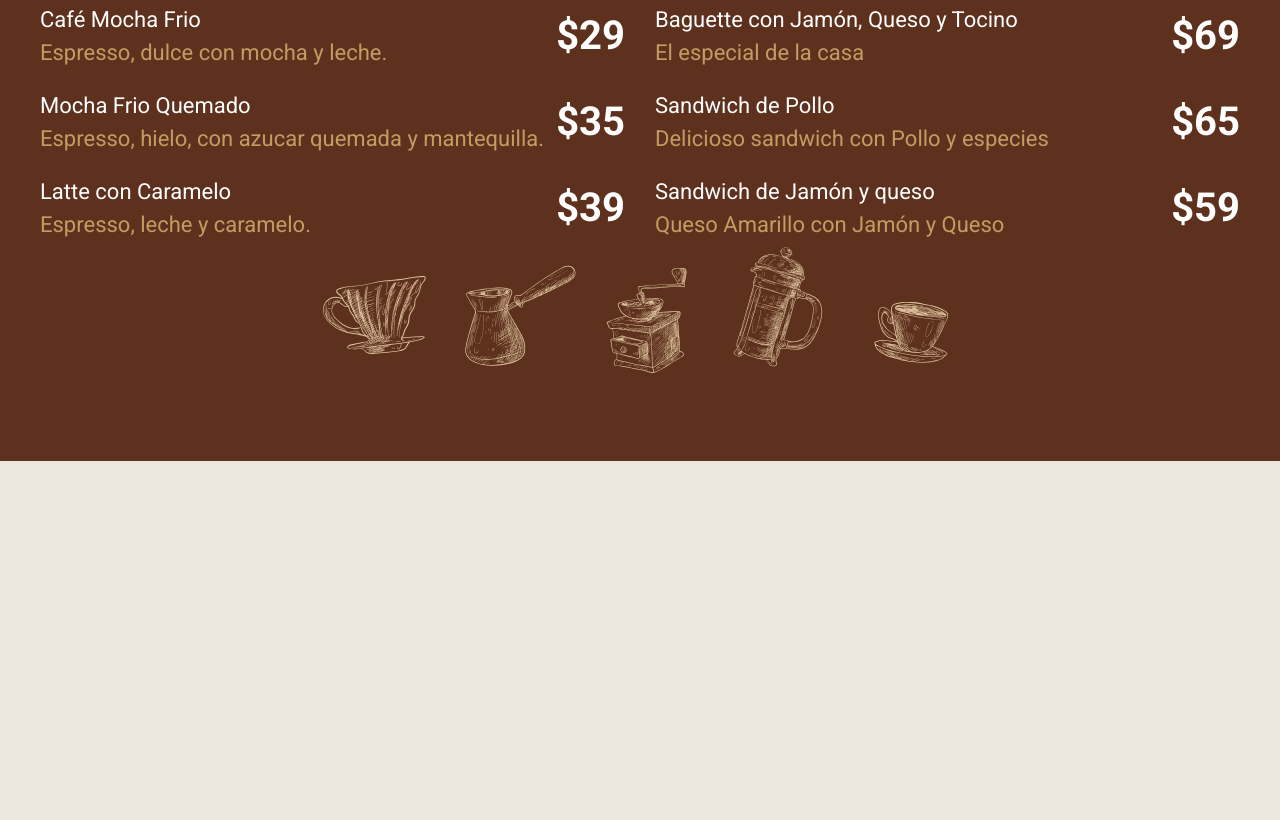
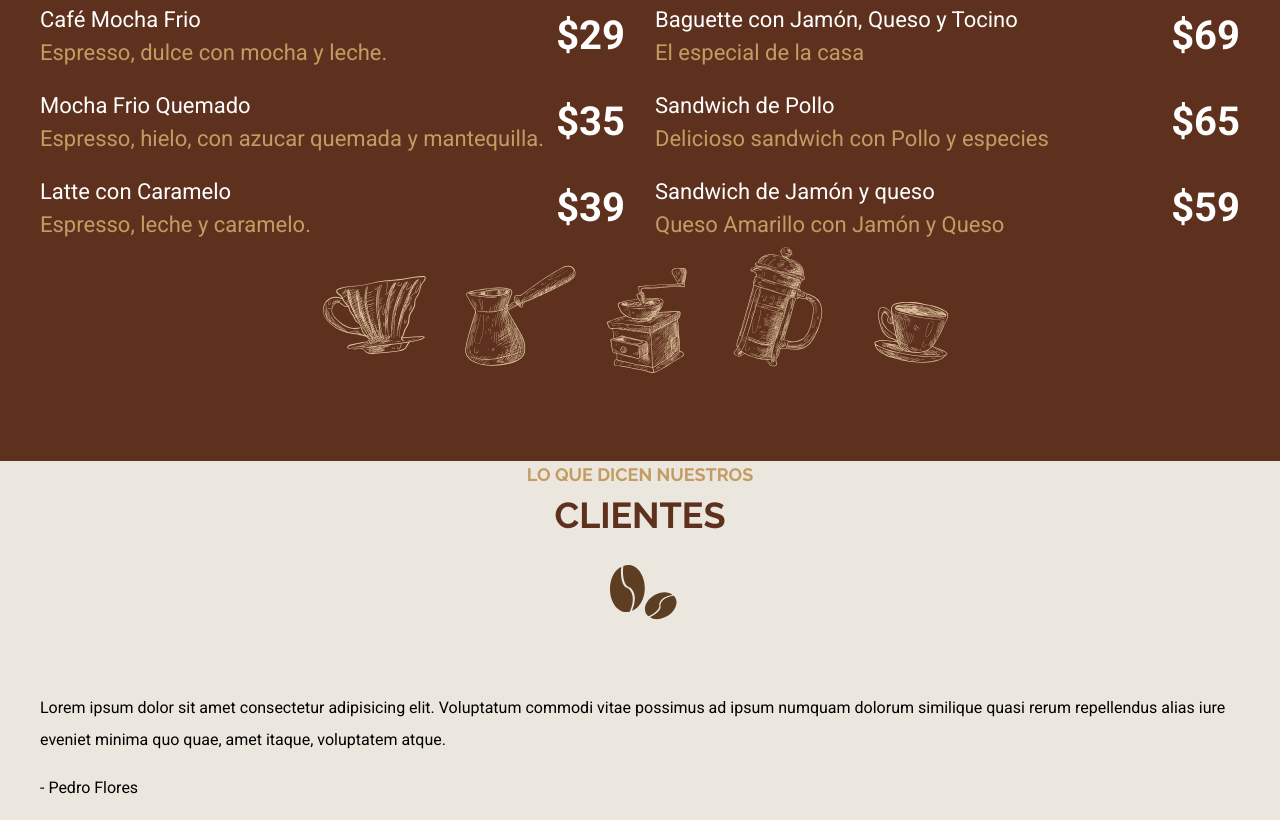
Before and after one commit to pedropalmeros/Cafeteria_web, a website: page index.html in a window 1280 px wide. Shown: the part 3961-4781 px from the top of the page. Before the commit the page ends 4422 px from the top, so only its background shows below. Drawn offline with Linux system fonts and the light colour scheme; a web font is replaced by a local one.

Commit message:
Adding --Testimonales-- in html¨

```diff
--- a/index.html
+++ b/index.html
@@ -184,5 +184,16 @@
 
         </div>
     </section>
+
+    <section class="nuestros-testimoniales contenedor">
+        <h2><span>Lo que dicen nuestros</span>Clientes</h2>
+        <div class="testimonial">
+            <p>Lorem ipsum dolor sit amet consectetur adipisicing elit.
+                Voluptatum commodi vitae possimus ad ipsum numquam dolorum
+                similique quasi rerum repellendus alias iure eveniet minima
+                quo quae, amet itaque, voluptatem atque.</p>
+            <p class="autor">- Pedro Flores</p>
+        </div>
+    </section>
 </body>
 </html>
```
